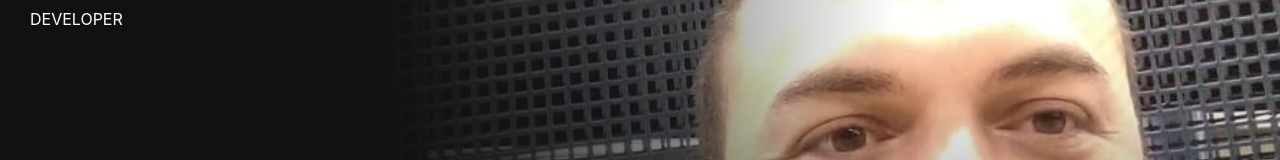
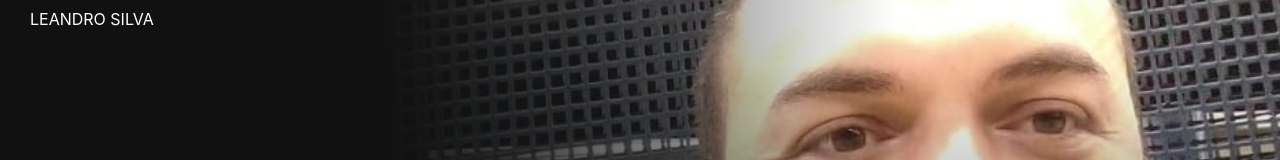
Before and after one commit to leandrochs/leandrochs.github.io, a React (Create React App) app in the folder portfolio/: page /#/ in a window 1280 px wide. Shown: the top 160 px of the page. Built offline with nearby package versions, Linux system fonts and the light colour scheme.

Commit message:
refactor: adiciona condicional para texto de header

```diff
--- a/portfolio/src/components/header/Header.jsx
+++ b/portfolio/src/components/header/Header.jsx
@@ -22,7 +22,7 @@ export default function Header(props) {
     <header className={scrollTop}>
       <div className='Header-div-Link-container'>
         <Link to='/' className='Header-Link'>
-          {props.name ? props.name : 'LEANDRO SILVA'}
+          {props.name === 'LEANDRO SILVA' ? 'DEVELOPER' : 'LEANDRO SILVA'}
         </Link>
       </div>
     </header>
```
